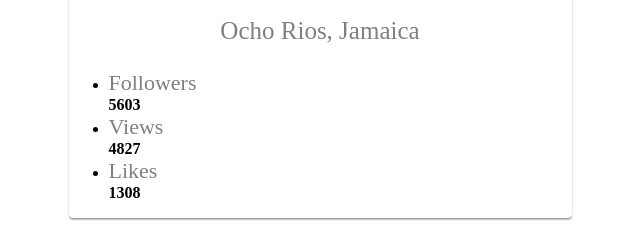
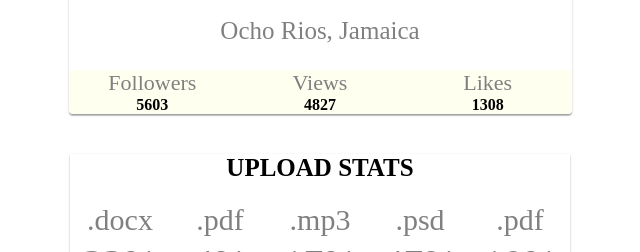
Before and after one commit to OllBond/goit-react-hw-01-components, a React (Create React App) app: page / in a window 1280 px wide. Shown: the part 500-752 px from the top of the page, without its empty margins (320-960 px from the left). Built offline with nearby package versions, Linux system fonts and the light colour scheme.

Commit message:
update Profile.jsx

```diff
--- a/src/components/Profile/Profile.jsx
+++ b/src/components/Profile/Profile.jsx
@@ -11,7 +11,7 @@ const Profile = ({ username, tag, location, avatar, stats }) => {
         <p className={css.location}>{location}</p>
       </div>
 
-      <ul className="stats">
+      <ul className={css.stats}>
         <li>
           <span className={css.label}>Followers</span>
           <span className={css.quantity}>{stats.followers}</span>
```
